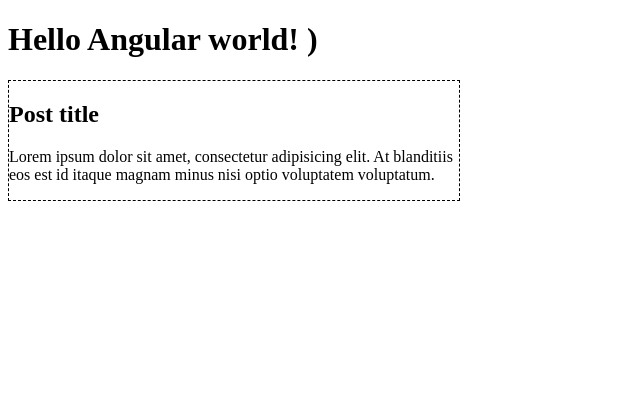
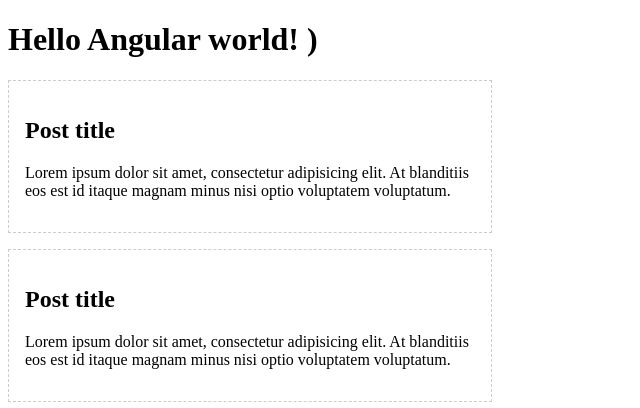
Before and after one commit to YuriyErmolaev/angular-basics, an Angular app: page / in a window 1280 px wide. Shown: the top 408 px of the page, without its empty margins (0-640 px from the left). Built offline with nearby package versions, Linux system fonts and the light colour scheme.

Commit message:
test component auto create ( post2 )

```diff
--- a/src/app/app.component.html
+++ b/src/app/app.component.html
@@ -1,3 +1,4 @@
 <h1>Hello Angular world! )</h1>
 
 <app-post></app-post>
+<app-post></app-post>
--- a/src/app/app.module.ts
+++ b/src/app/app.module.ts
@@ -3,11 +3,13 @@
 
 import { AppComponent } from './app.component';
 import {PostComponent} from "./post/post.component";
+import { Post2Component } from './post2/post2.component';
 
 @NgModule({
   declarations: [
     AppComponent,
-    PostComponent
+    PostComponent,
+    Post2Component
   ],
   imports: [
     BrowserModule
--- a/src/app/post/post.component.sass
+++ b/src/app/post/post.component.sass
@@ -1,3 +1,5 @@
 .post
   width: 450px
-  border: 1px dashed
+  border: 1px dashed #ccc
+  padding: 1rem
+  margin-bottom: 1rem
--- /dev/null
+++ b/src/app/post2/post2.component.html
@@ -0,0 +1 @@
+<p>post2 works!</p>
--- /dev/null
+++ b/src/app/post2/post2.component.ts
@@ -0,0 +1,15 @@
+import { Component, OnInit } from '@angular/core';
+
+@Component({
+  selector: 'app-post2',
+  templateUrl: './post2.component.html',
+  styleUrls: ['./post2.component.sass']
+})
+export class Post2Component implements OnInit {
+
+  constructor() { }
+
+  ngOnInit(): void {
+  }
+
+}
```
Also changed, not shown: src/app/post2/post2.component.sass (added), 1 other file (tests, documents, lock files or other folders).
